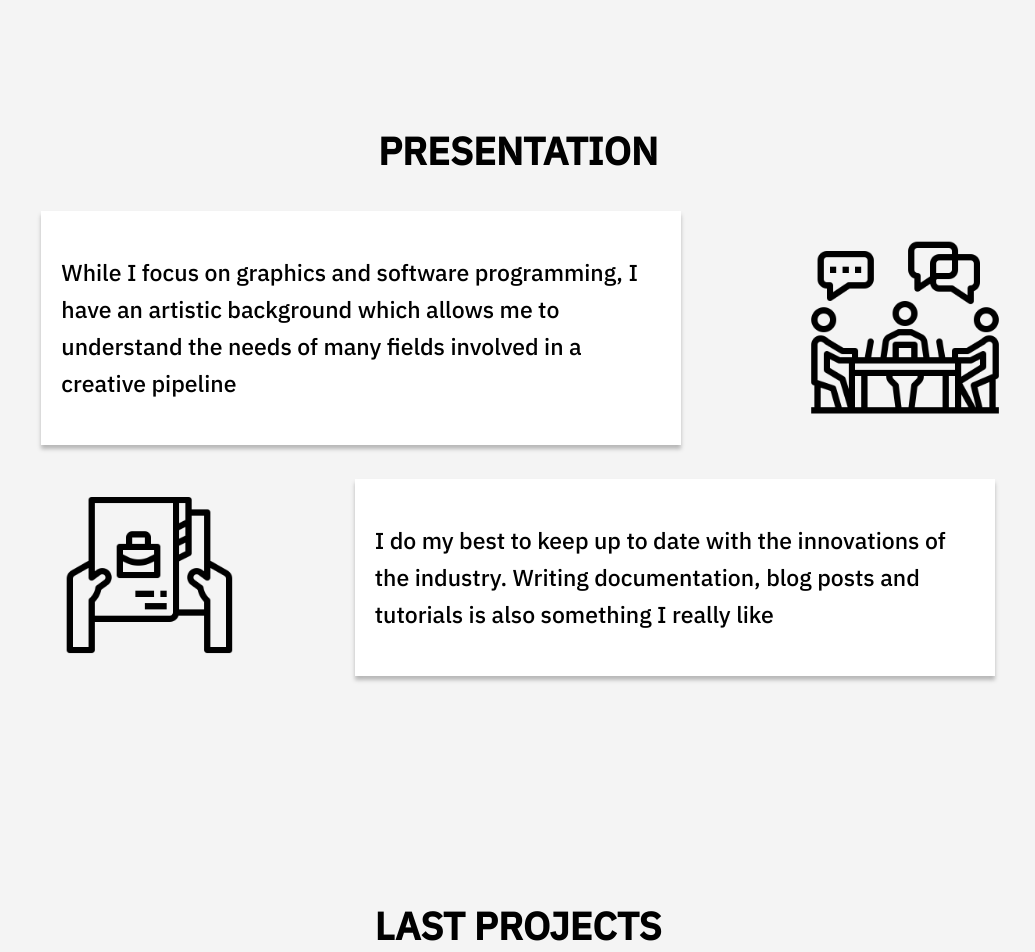
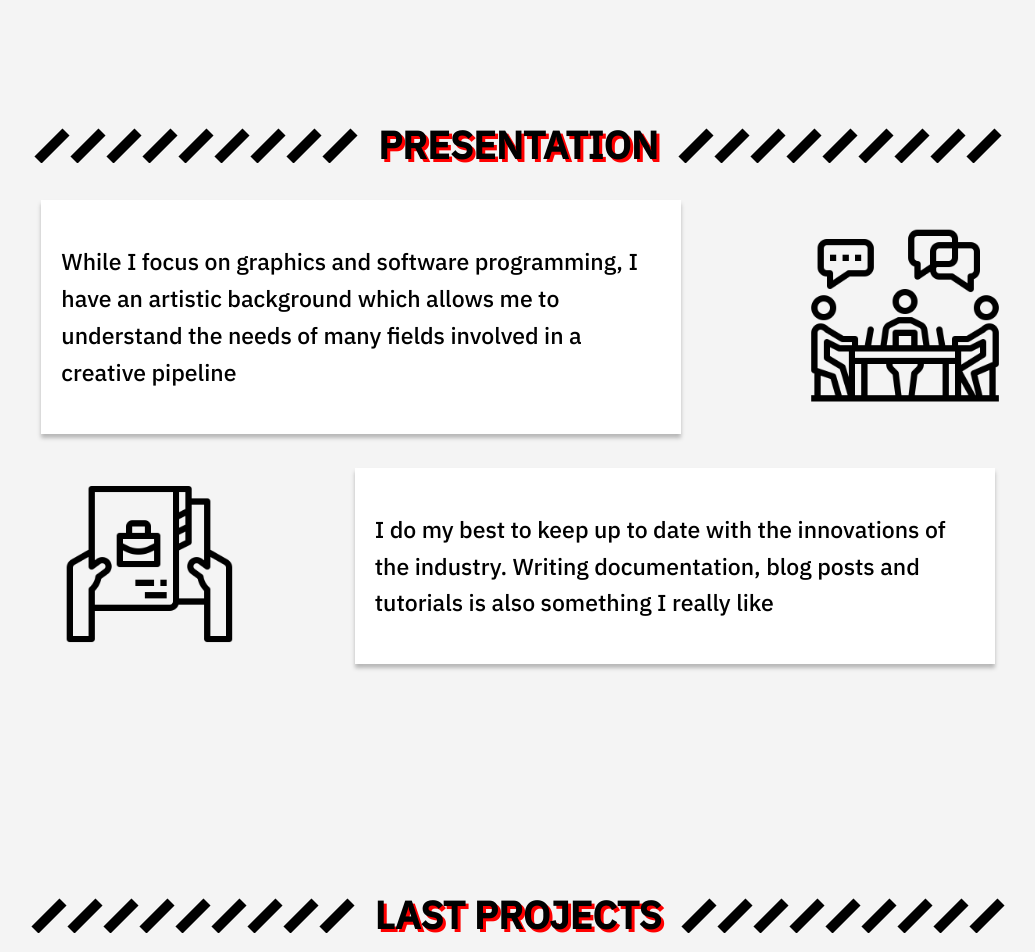
Before and after one commit to guillaume-haerinck/portfolio, a Vue app: page / in a window 1280 px wide. Shown: the part 700-1652 px from the top of the page, without its empty margins (122-1157 px from the left). Built offline with nearby package versions, Linux system fonts and the light colour scheme.

Commit message:
Start title styling

```diff
--- a/src/App.vue
+++ b/src/App.vue
@@ -95,10 +95,34 @@ p {
 
 .title {
   text-align: center;
+  text-shadow: 3px 3px red;
+  margin: 0 20px;
 }
 
 .fullheight {
   min-height: calc(100vh - var(--menu-height));
 }
 
+.oblique-title-container {
+  display: flex;
+  align-items: center;
+  justify-content: center;
+  margin: 20px 0px;
+}
+
+.oblique-black {
+  background-image: url(/img/oblique-bar-black.svg);
+}
+
+.oblique-white {
+  background-image: url(/img/oblique-bar-white.svg);
+}
+
+.oblique-black, .oblique-white {
+  background-repeat: repeat;
+  height: 35px;
+  width: 100%;
+  max-width: 324px;
+}
+
 </style>
--- a/src/components/ProjectSearch.vue
+++ b/src/components/ProjectSearch.vue
@@ -1,6 +1,6 @@
 <template>
   <div class="project-search fullheight">
-    <h1>SEARCH</h1>
+    <h1 class="title">SEARCH</h1>
 
     <h2>Categories</h2>
     <div class="tags">
@@ -11,6 +11,8 @@
         v-on:click="toggleCategory(category)"
       />
     </div>
+
+    <div class="oblique-white"></div>
 
     <h2>Tags</h2>
     <div class="tags">
@@ -75,10 +77,6 @@ export default defineComponent({
   max-width: 280px;
 }
 
-h1 {
-  text-align: center;
-}
-
 .tags {
   display: flex;
   flex-wrap: wrap;
--- a/src/views/Landing.vue
+++ b/src/views/Landing.vue
@@ -13,8 +13,10 @@
     </div>
 
     <div class="fullheight">
-      <div class="title">
-        <h1>PRESENTATION</h1>
+      <div class="oblique-title-container">
+        <div class="oblique-black"></div>
+        <h1 class="title">PRESENTATION</h1>
+        <div class="oblique-black"></div>
       </div>
 
       <div class="presentation-element">
@@ -39,8 +41,10 @@
     </div>
 
     <div class="fullheight">
-      <div class="title">
-        <h1>LAST PROJECTS</h1>
+      <div class="oblique-title-container">
+        <div class="oblique-black"></div>
+        <h1 class="title">LAST PROJECTS</h1>
+        <div class="oblique-black"></div>
       </div>
 
       <div id="last-projects">
```
Also changed, not shown: public/img/oblique-bar-black.svg (added), public/img/oblique-bar-white.svg (added).
